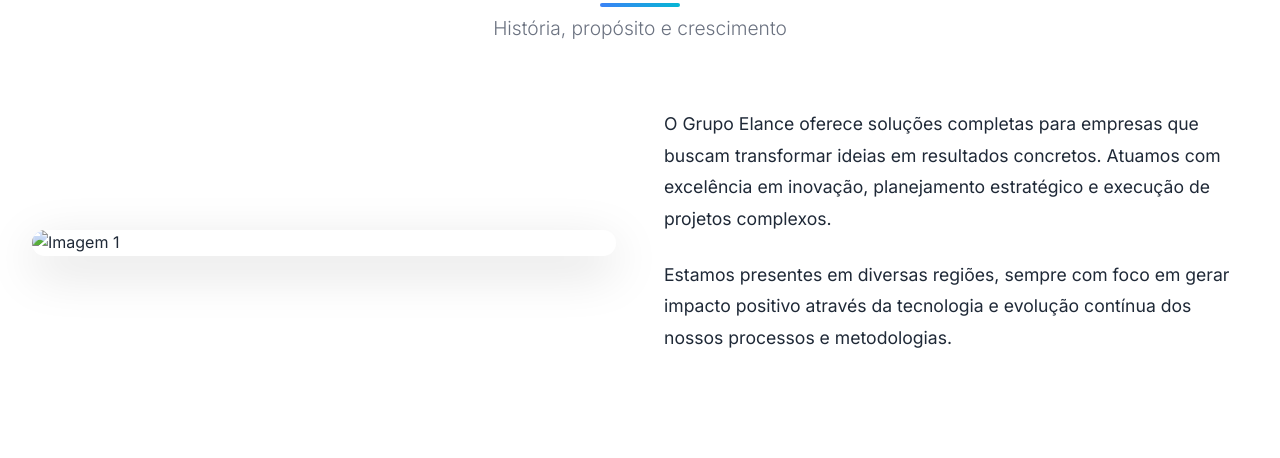
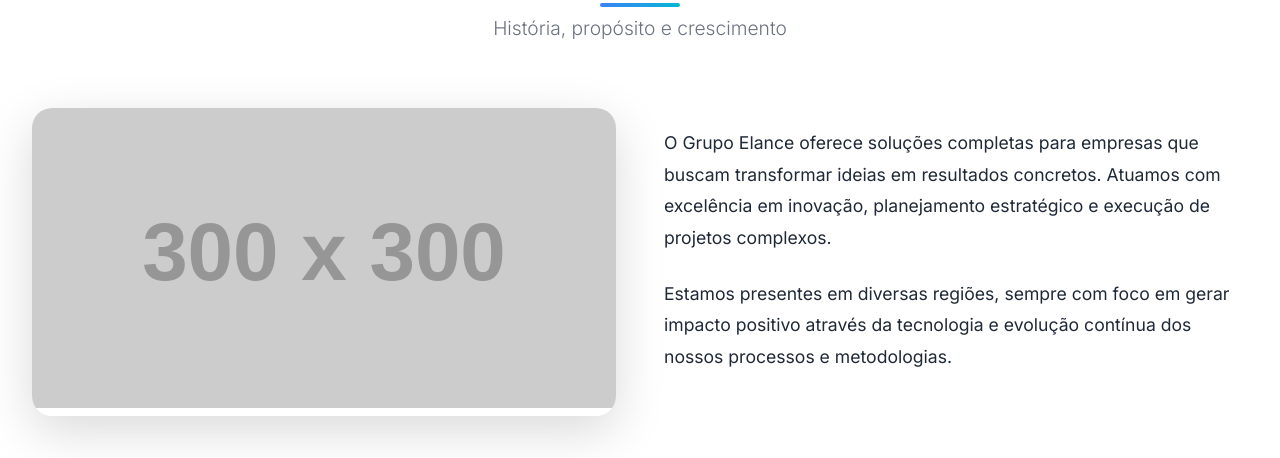
Before and after one commit to DeibsonWagner636/GrupoElance1, a plain HTML site: page index.html in a window 1280 px wide. Shown: the part 1226-1684 px from the top of the page. Drawn offline with Linux system fonts and the light colour scheme; placeholder pictures from the web are drawn by us.

Commit message:
Update index.html

```diff
--- a/index.html
+++ b/index.html
@@ -489,7 +489,7 @@
     <p class="section-subtitle">História, propósito e crescimento</p>
     <div class="grid-2">
       <div class="img-container slide-in-left">
-        <img src="image1.jpg" alt="Imagem 1" class="img-full" />
+        <img src="https://via.placeholder.com/300x300" alt="Teste de imagem" class="img-full">
       </div>
       <div class="content-text slide-in-right">
         <p>O Grupo Elance oferece soluções completas para empresas que buscam transformar ideias em resultados concretos. Atuamos com excelência em inovação, planejamento estratégico e execução de projetos complexos.</p>
```
